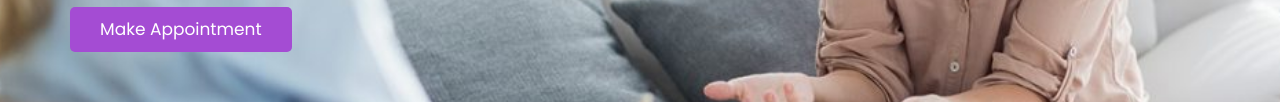
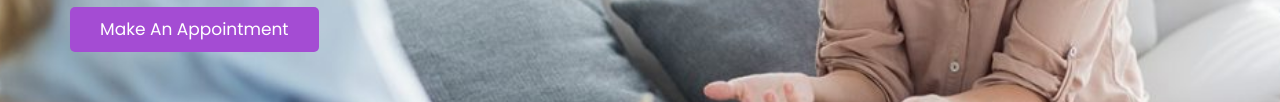
Before and after one commit to gupta-aayushi/CareConnect, a plain HTML site: page index.html in a window 1280 px wide. Shown: the part 566-668 px from the top of the page. Drawn offline with nearby package versions, Linux system fonts and the light colour scheme.

Commit message:
Update index.html

```diff
--- a/index.html
+++ b/index.html
@@ -42,7 +42,7 @@
                 <div class="content text-center text-md-left">
                     <h3>Wellness Starts Here, With You!</h3>
                     <p>Our dedicated counselors are here to listen, guide, and support you through any challenges you may face during your journey.</p>
-                    <a href="#contact" class="link-btn">Make appointment</a>
+                    <a href="#contact" class="link-btn">Make an appointment</a>
                 </div>
             </div>
         </div>
@@ -206,7 +206,7 @@
             <span>appointment date:</span>
             <input type="datetime-local" name="date" class="box" placeholder="Enter Date and Time">
 
-            <input type="submit" value="make appointment" name="appointment" class="link-btn">
+            <input type="submit" value="make an appointment" name="appointment" class="link-btn">
         </form>
     </section>
 
```
